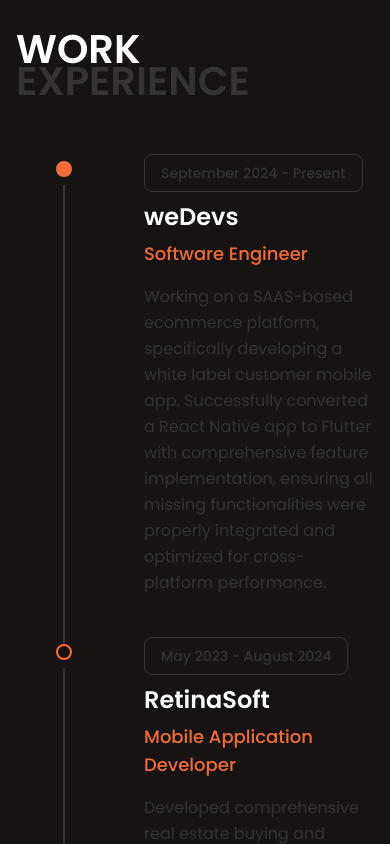
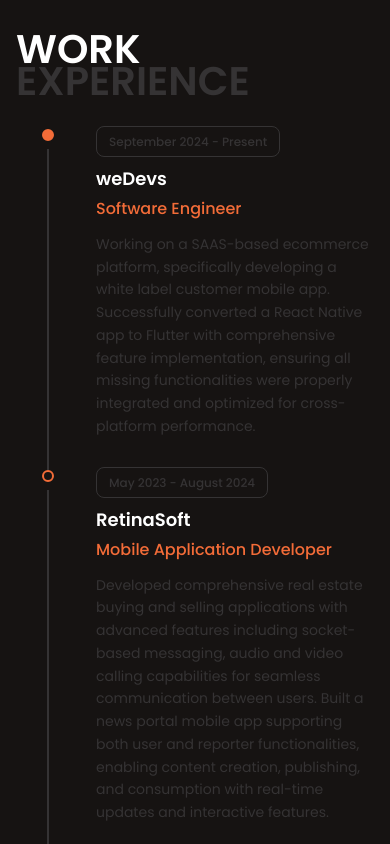
Before and after one commit to 7ANV1R/7ANV1R.github.io, a React (Vite) app: page / in a window 390 px wide. Shown: the part 2960-3804 px from the top of the page. Built offline with nearby package versions, Linux system fonts and the light colour scheme.

Commit message:
feat: improve layout and styling for Work Experience section

```diff
--- a/src/components/sections/WorkExperience.jsx
+++ b/src/components/sections/WorkExperience.jsx
@@ -7,7 +7,7 @@
 
   const TimelineDot = ({ isCurrent }) => (
     <div
-      className={`w-4 h-4 rounded-full border-2 relative z-10 flex-shrink-0 ${
+      className={`w-3 h-3 md:w-4 md:h-4 rounded-full border-2 relative z-10 flex-shrink-0 ${
         isCurrent ? 'shadow-lg' : ''
       }`}
       style={{
@@ -29,9 +29,9 @@
   );
 
   const TimeFrameBadge = ({ timeFrame }) => (
-    <div className="mb-4">
+    <div className="mb-3 md:mb-4">
       <span
-        className="text-sm font-medium px-4 py-2 rounded-lg"
+        className="text-xs md:text-sm font-medium px-3 md:px-4 py-1.5 md:py-2 rounded-lg"
         style={{
           backgroundColor: 'var(--bg-secondary)',
           color: 'var(--text-secondary)',
@@ -44,14 +44,17 @@
   );
 
   const CompanyInfo = ({ company, designation }) => (
-    <div className="mb-4">
+    <div className="mb-3 md:mb-4">
       <h3
-        className="text-h4 font-semibold mb-2"
+        className="text-lg md:text-h4 font-semibold mb-1 md:mb-2"
         style={{ color: 'var(--text-primary)' }}
       >
         {company}
       </h3>
-      <p className="text-lg font-medium" style={{ color: 'var(--accent)' }}>
+      <p
+        className="text-base md:text-lg font-medium"
+        style={{ color: 'var(--accent)' }}
+      >
         {designation}
       </p>
     </div>
@@ -59,7 +62,7 @@
 
   const Objective = ({ objective }) => (
     <p
-      className="text-base leading-relaxed max-w-3xl"
+      className="text-sm md:text-base leading-relaxed max-w-3xl"
       style={{ color: 'var(--text-secondary)' }}
     >
       {objective}
@@ -76,21 +79,21 @@
         data-work-item={experience.id}
         data-company-logo={experience.companyLogo}
       >
-        {/* Timeline Column */}
-        <div className="flex flex-col items-center w-24 flex-shrink-0">
+        {/* Timeline Column - Responsive width */}
+        <div className="flex flex-col items-center w-16 md:w-24 flex-shrink-0">
           <TimelineDot isCurrent={isCurrent} />
           {!isLast && <TimelineLine />}
         </div>
 
-        {/* Content Column */}
-        <div className="flex-1 pl-8">
+        {/* Content Column - Responsive padding */}
+        <div className="flex-1 pl-4 md:pl-8">
           <TimeFrameBadge timeFrame={experience.timeFrame} />
           <CompanyInfo
             company={experience.company}
             designation={experience.designation}
           />
           <Objective objective={experience.objective} />
-          {!isLast && <div className="h-12" />}
+          {!isLast && <div className="h-8 md:h-12" />}
         </div>
       </div>
     );
@@ -100,7 +103,7 @@
     <>
       <div style={{ height: 80 }} />
       <div className="w-full" data-section="work-experience">
-        <div className="mb-16">
+        <div className="mb-8 md:mb-16">
           <SectionTitle primaryText="WORK" secondaryText="EXPERIENCE" />
         </div>
 
```
